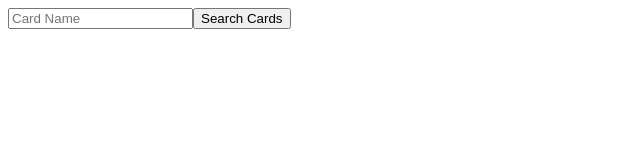
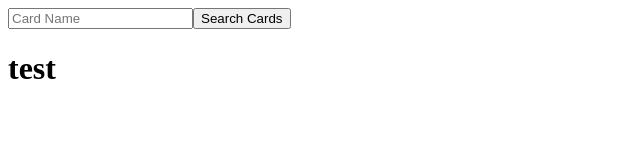
Before and after one commit to MROwens/deck_builder, a React (Create React App) app: page / in a window 1280 px wide. Shown: the top 160 px of the page, without its empty margins (0-640 px from the left). Built offline with nearby package versions, Linux system fonts and the light colour scheme.

Commit message:
Ability to grab card data after clicking a card

```diff
--- a/src/components/App.js
+++ b/src/components/App.js
@@ -2,12 +2,13 @@ import React, { Component } from 'react';
 
 import CardSearch from './CardSearch'
 
+const propsTest = "test";
 
 class App extends Component {
   render() {
     return (
       <div className="App">
-        <CardSearch />
+        <CardSearch propsTest={propsTest} />
       </div>
     );
   }
--- a/src/components/Card.js
+++ b/src/components/Card.js
@@ -3,9 +3,15 @@ import React, { Component } from 'react';
 
 
 class Card extends Component {
+
+  test(e){
+    e.preventDefault();
+    console.log(this.props.details.name);
+  }
+
   render() {
     return (
-      <li className="display-card"><img alt={this.props.details.name} src={this.props.details.imageUrl}/>{this.props.details.name} Converted Mana Cost: {this.props.details.cmc}</li>
+      <a href="#" onClick={(e) => this.test(e)}><li className="display-card"><img alt={this.props.details.name} src={this.props.details.imageUrl}/>{this.props.details.name} Converted Mana Cost: {this.props.details.cmc}</li></a>
     );
   }
 }
--- a/src/components/CardSearch.js
+++ b/src/components/CardSearch.js
@@ -26,6 +26,8 @@ class CardSearch extends React.Component{
     //console.log(this.cardInput.value);
   }
 
+
+
   render(){
     return(
 
@@ -43,6 +45,8 @@ class CardSearch extends React.Component{
           }
         </ul>
 
+        <h1>{this.props.propsTest}</h1>
+
       </div>
 
     );
```
